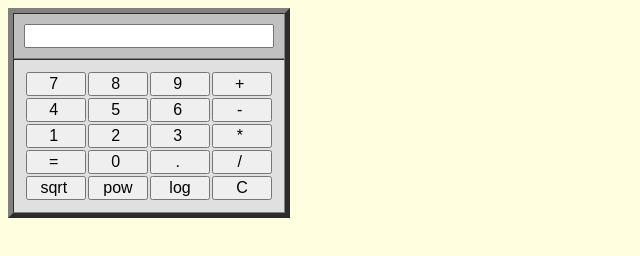
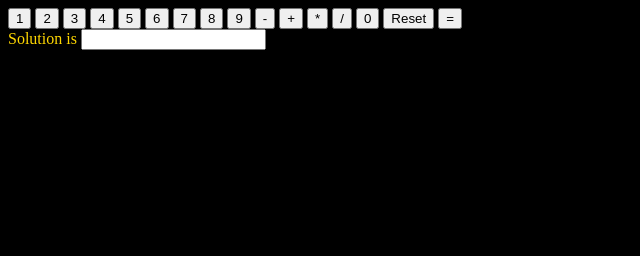
Before and after one commit to dami98/SQSSeleniumTestIDEModified, a plain HTML site: page index.html in a window 1280 px wide. Shown: the whole page, without its empty margins (0-640 px from the left). Drawn offline with Linux system fonts and the light colour scheme.

Commit message:
Update index.html

```diff
--- a/index.html
+++ b/index.html
@@ -1,107 +1,27 @@
 <html>
 <head>
-<title>Taschenrechner</title>
-<html>
-<head>
-<title>Taschenrechner</title>
-<script type="text/javascript">
-<!--
-function Check(Eingabe) {
-  var nur_das ="0123456789[]()-+*%/";
-  for (var i = 0; i < Eingabe.length; i++)
-   if (nur_das.indexOf(Eingabe.charAt(i))<0 ) return false;
-  return true;
- }
+<title>HTML Calculator</title>
+</head>
+<body bgcolor= "#000000" text= "gold">
+<form name="calculator" >
+<input type="button" value="1" onClick="document.calculator.ans.value+='1'">
+<input type="button" value="2" onClick="document.calculator.ans.value+='2'">
+<input type="button" value="3" onClick="document.calculator.ans.value+='3'">
+<input type="button" value="4" onClick="document.calculator.ans.value+='4'">
+<input type="button" value="5" onClick="document.calculator.ans.value+='5'">
+<input type="button" value="6" onClick="document.calculator.ans.value+='6'">
+<input type="button" value="7" onClick="document.calculator.ans.value+='7'">
+<input type="button" value="8" onClick="document.calculator.ans.value+='8'">
+<input type="button" value="9" onClick="document.calculator.ans.value+='9'">
+<input type="button" value="-" onClick="document.calculator.ans.value+='-'">
+<input type="button" value="+" onClick="document.calculator.ans.value+='+'">
+<input type="button" value="*" onClick="document.calculator.ans.value+='*'">
+<input type="button" value="/" onClick="document.calculator.ans.value+='/'">
 
- function Ergebnis() {
-   var x = 0;
-  if (Check(window.document.Rechner.Display.value))
-     x = eval(window.document.Rechner.Display.value);
-   window.document.Rechner.Display.value = x;
- }
-
- function Hinzufuegen(Zeichen) {
-   window.document.Rechner.Display.value =
-   window.document.Rechner.Display.value + Zeichen;
- }
-
- function Sonderfunktion(Funktion) {
-   if (Check(window.document.Rechner.Display.value)) {
-     if(Funktion == "sqrt") {
-       var x = 0;
-     x = eval(window.document.Rechner.Display.value);
-     window.document.Rechner.Display.value = Math.sqrt(x);
-   }
-   if(Funktion == "pow") {
-     var x = 0;
-     x = eval(window.document.Rechner.Display.value);
-     window.document.Rechner.Display.value = x * x;
-   }
-   if(Funktion == "log") {
-     var x = 0;
-     x = eval(window.document.Rechner.Display.value);
-     window.document.Rechner.Display.value = Math.log(x);
-   }
-  } else window.document.Rechner.Display.value = 0
-}
-//-->
-</script>
-<style type="text/css">
-<!--
-.button {  width:60px; text-align:center;
-           font-family:System,sans-serif;
-           font-size:100%; }
-.display { width:100%; text-align:right;
-           font-family:System,sans-serif;
-           font-size:100%; }
--->
-</style>
-</head>
-<body bgcolor="#FFFFE0" text="#000000">
-
-<form name="Rechner" action="" onSubmit="Ergebnis();return false;">
-<table border="5" cellpadding="10" cellspacing="0">
-<tr>
-<td bgcolor="#C0C0C0">
-<input type="text" name="Display" align="right" class="display"></td>
-</tr><tr>
-<td  bgcolor="#E0E0E0">
-<table border="0" cellpadding="0" cellspacing="2">
-<tr>
-<td><input type="button" width="60" class="button" value="  7   " onClick="Hinzufuegen('7')"></td>
-<td><input type="button" width="60" class="button" value="  8   " onClick="Hinzufuegen('8')"></td>
-<td><input type="button" width="60" class="button" value="  9   " onClick="Hinzufuegen('9')"></td>
-<td><input type="button" width="60" class="button" value="  +   " onClick="Hinzufuegen('+')"></td>
-</tr>
-<tr>
-<td><input type="button" width="60" class="button" value="  4   " onClick="Hinzufuegen('4')"></td>
-<td><input type="button" width="60" class="button" value="  5   " onClick="Hinzufuegen('5')"></td>
-<td><input type="button" width="60" class="button" value="  6   " onClick="Hinzufuegen('6')"></td>
-<td><input type="button" width="60" class="button" value="  -   " onClick="Hinzufuegen('-')"></td>
-</tr>
-<tr>
-<td><input type="button" width="60" class="button" value="  1   " onClick="Hinzufuegen('1')"></td>
-<td><input type="button" width="60" class="button" value="  2   " onClick="Hinzufuegen('2')"></td>
-<td><input type="button" width="60" class="button" value="  3   " onClick="Hinzufuegen('3')"></td>
-<td><input type="button" width="60" class="button" value="  *   " onClick="Hinzufuegen('*')"></td>
-</tr>
-<tr>
-<td><input type="button" width="60" class="button" value="  =   " onClick="Ergebnis()"></td>
-<td><input type="button" width="60" class="button" value="  0   " onClick="Hinzufuegen('0')"></td>
-<td><input type="button" width="60" class="button" value="  .   " onClick="Hinzufuegen('.')"></td>
-<td><input type="button" width="60" class="button" value="  /   " onClick="Hinzufuegen('/')"></td>
-</tr>
-<tr>
-<td><input type="button" width="60" class="button" value="sqrt " onClick="Sonderfunktion('sqrt')"></td>
-<td><input type="button" width="60" class="button" value=" pow " onClick="Sonderfunktion('pow')"></td>
-<td><input type="button" width="60" class="button" value=" log " onClick="Sonderfunktion('log')"></td>
-<td><input type="reset"  width="60" class="button" value="  C  "></td>
-</tr>
-</table>
-</td></tr></table>
+<input type="button" value="0" onClick="document.calculator.ans.value+='0'">
+<input type="reset" value="Reset">
+<input type="button" value="=" onClick="document.calculator.ans.value=eval(document.calculator.ans.value)">
+<br>Solution is <input type="textfield" name="ans" value="">
 </form>
-
 </body>
 </html>
-</body>
-</html>
```
